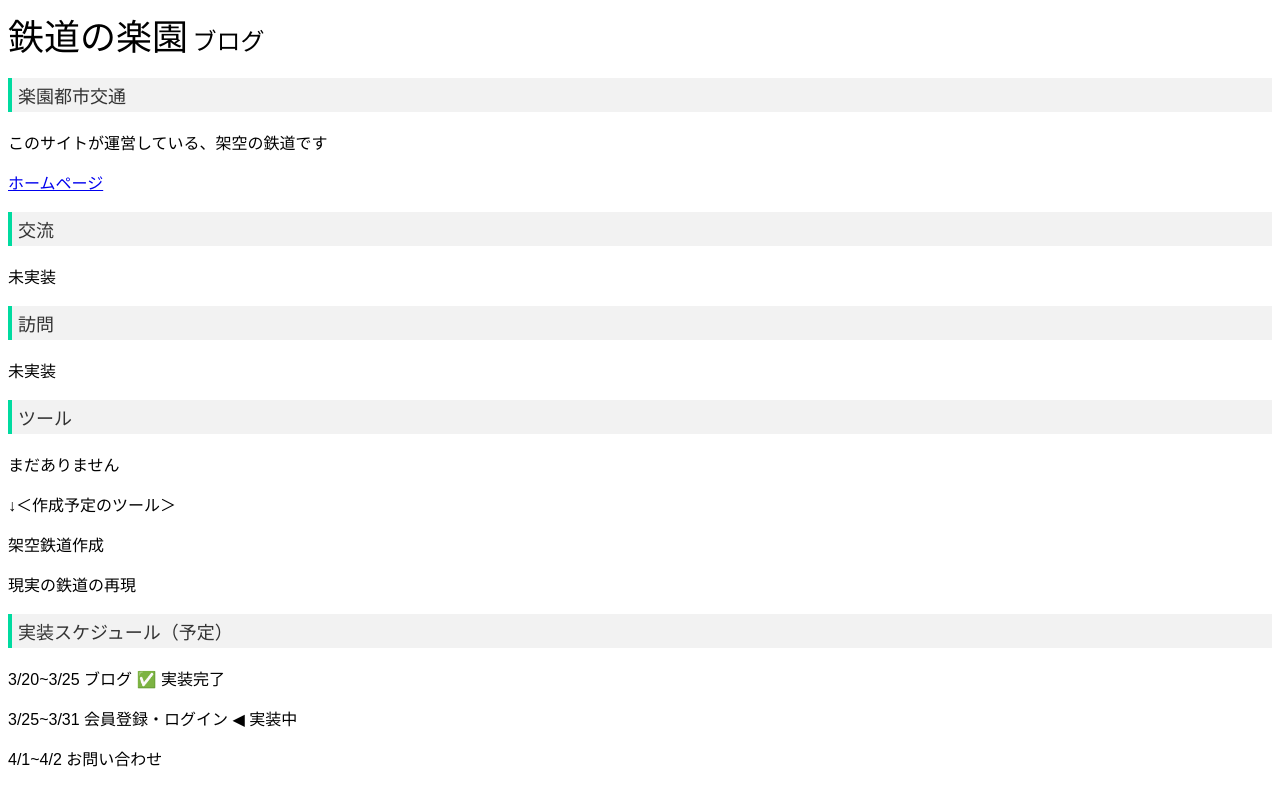
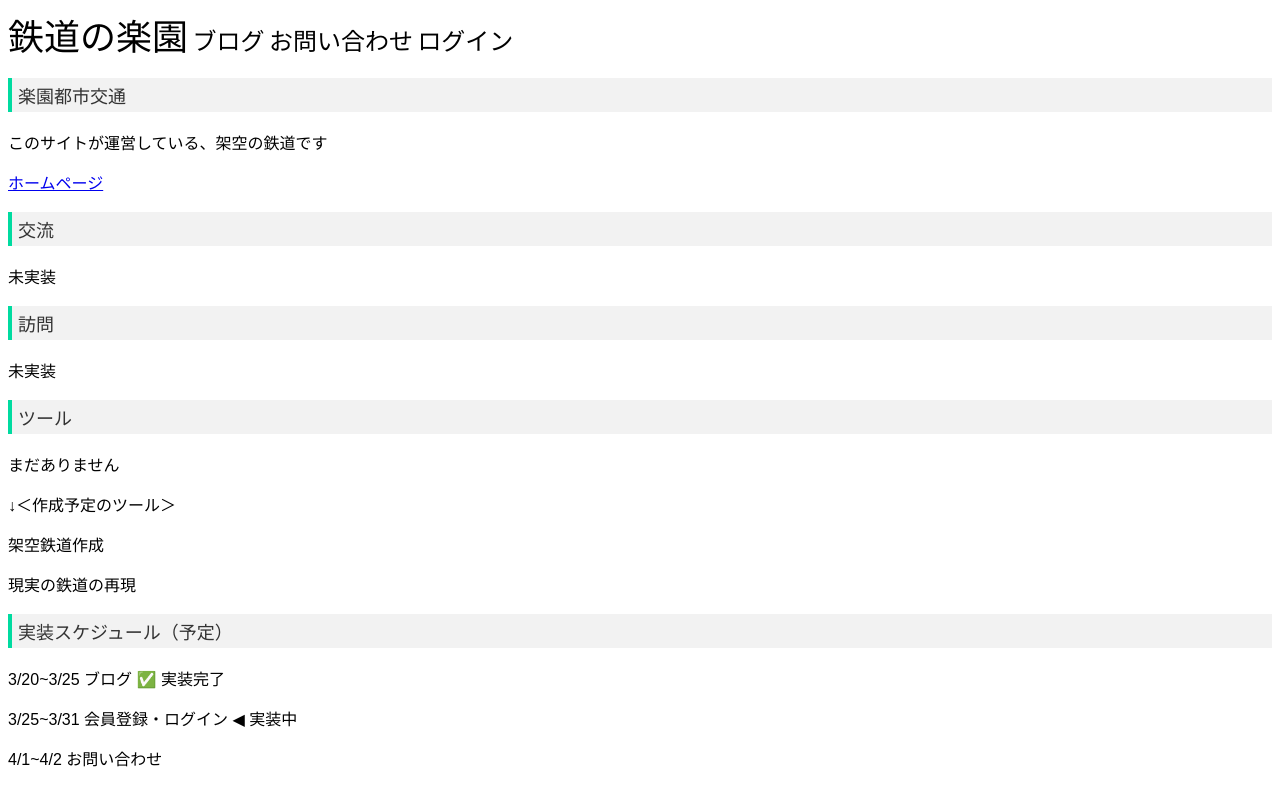
Before and after one commit to trainparadise/trainparadise, a Jekyll site: the page built from index.html, in a window 1280 px wide. Shown: the top 806 px of the page. Built offline with Jekyll 4.4.1, drawn with Linux system fonts in a browser that asks for light colours; comment, search, counter and statistics services are not loaded.

Commit message:
Update nav.html

```diff
--- a/_includes/nav.html
+++ b/_includes/nav.html
@@ -1,2 +1,4 @@
 <a class="title" href="{{ site.baseurl }}">鉄道の楽園</a>
 <a class="link" href="{{ site.baseurl }}/blog">ブログ</a>
+<a class="link" href="{{ site.baseurl }}/contact">お問い合わせ</a>
+<a class="link" href="{{ site.baseurl }}/login">ログイン</a>
```
